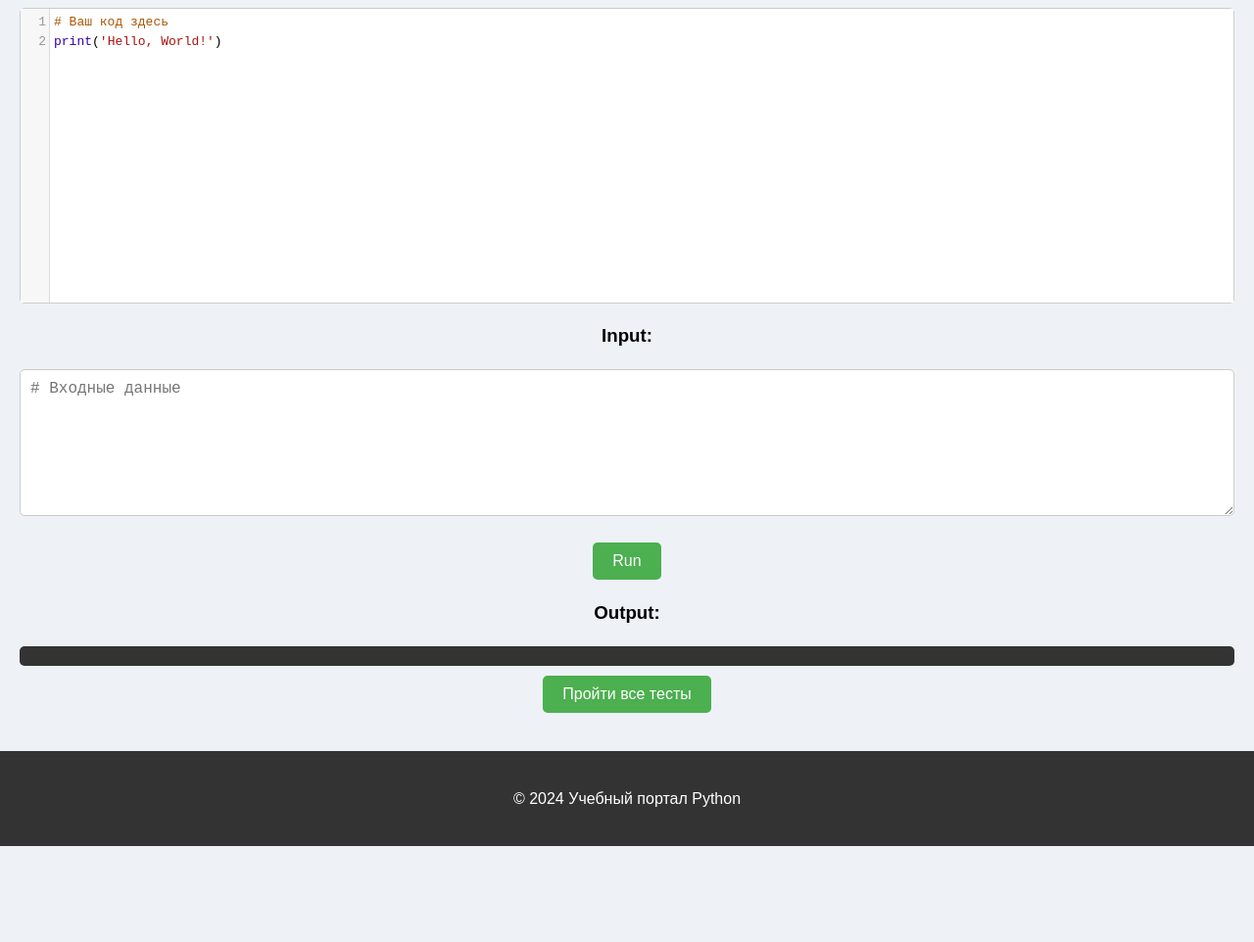
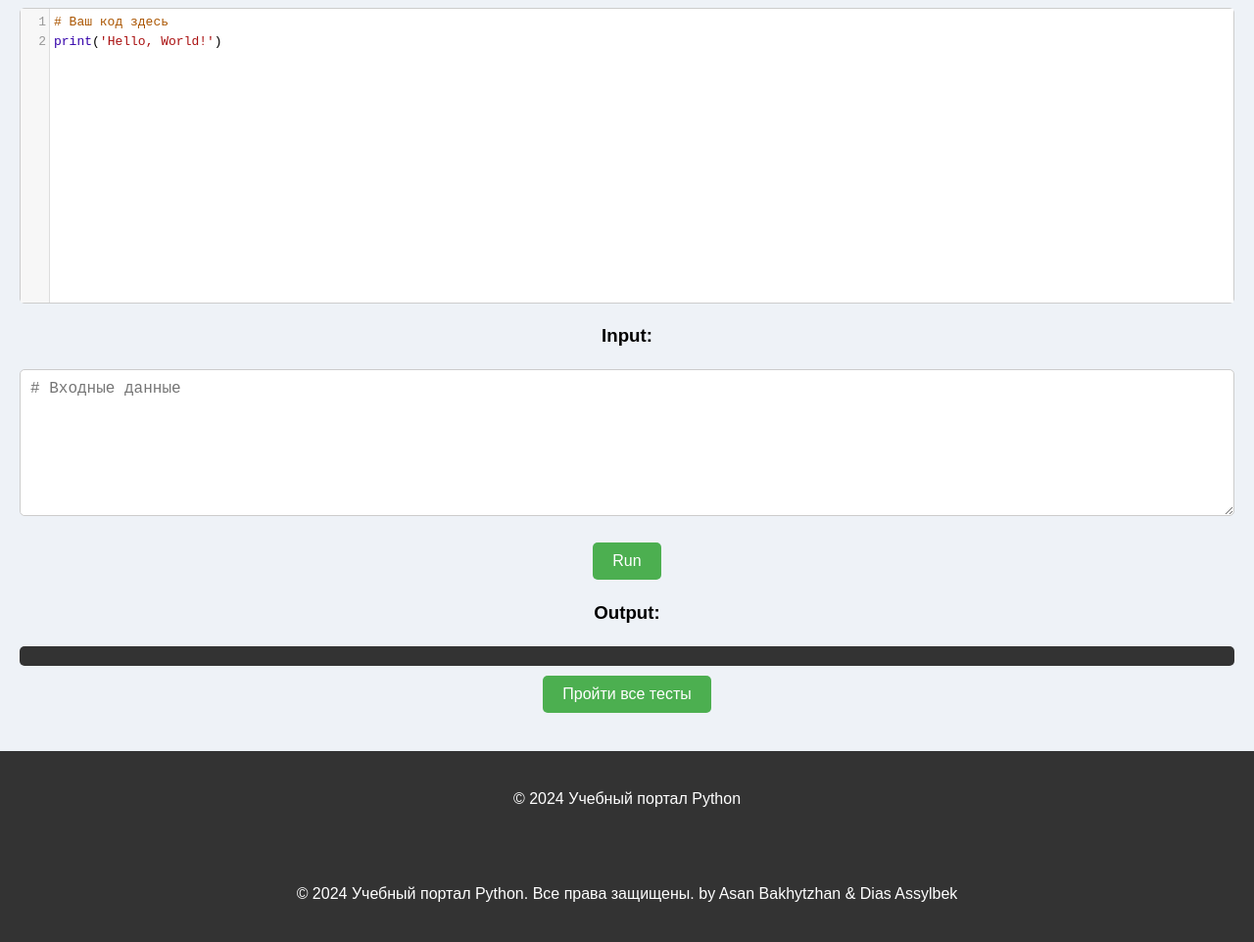
Before and after one commit to Bixen7135/Bixen7135.github.io, a plain HTML site: page task1.html in a window 1280 px wide. Shown: the part 287-1249 px from the top of the page at 98% size. Before the commit the page ends 1151 px from the top, so only its background shows below. Drawn offline with nearby package versions, Linux system fonts and the light colour scheme.

Commit message:
Update task1.html

```diff
--- a/task1.html
+++ b/task1.html
@@ -247,5 +247,8 @@
   updateStats(score);
 }
   </script>
+  <footer>
+    <p>© 2024 Учебный портал Python. Все права защищены. by Asan Bakhytzhan & Dias Assylbek</p>
+</footer>
 </body>
 </html>
```
